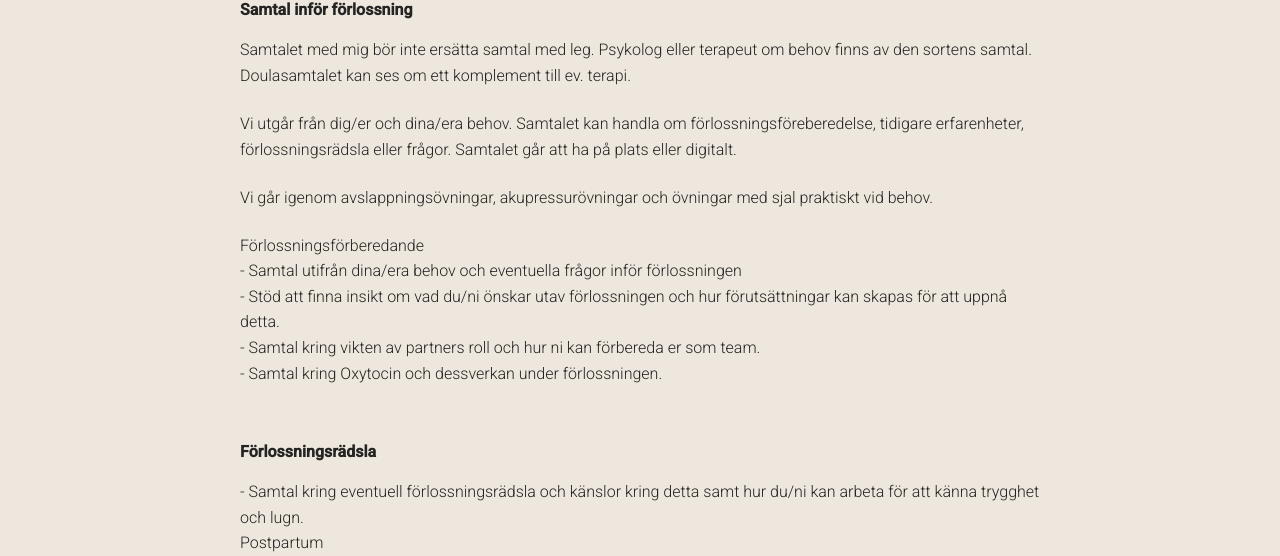
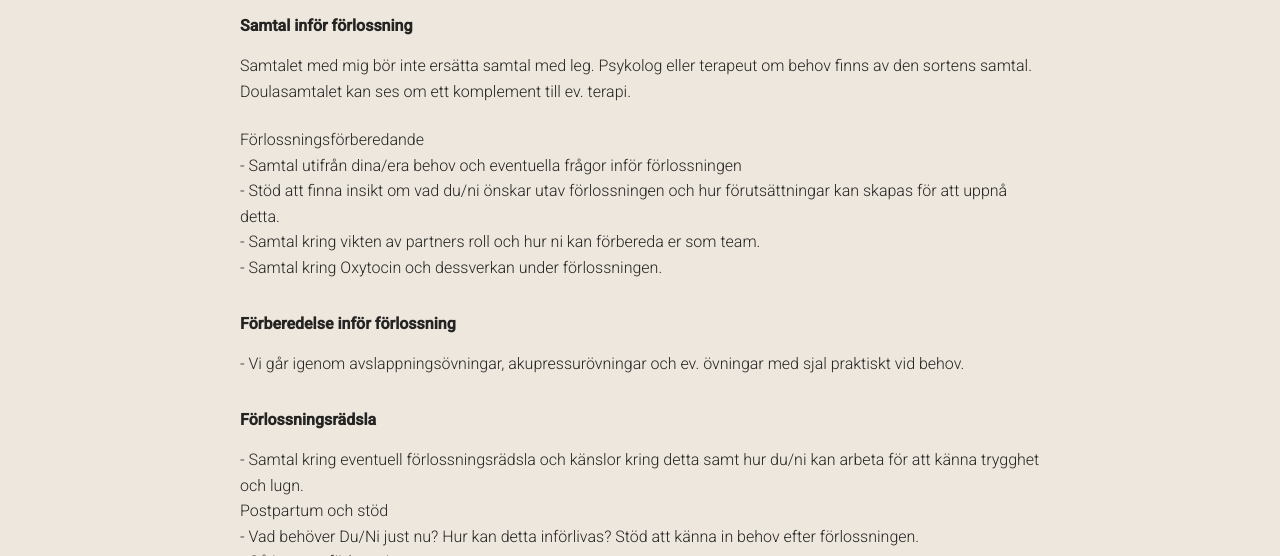
Before and after one commit to enonH/leodoula, a website: page doulapaket.html in a window 1280 px wide. Shown: the part 704-1260 px from the top of the page. Drawn offline with Linux system fonts and the light colour scheme.

Commit message:
more init

```diff
--- a/doulapaket.html
+++ b/doulapaket.html
@@ -24,21 +24,10 @@
         <div class="package flex">
           <div class="package-info">
             <h1>Så här går det till</h1>
-            <div>
             <h4>Samtal inför förlossning</h4>
             <p>Samtalet med mig bör inte ersätta samtal med leg.
               Psykolog eller terapeut om behov finns av den sortens samtal.
               Doulasamtalet kan ses om ett komplement till ev. terapi.
-              </p>
-              <br>
-              <p>
-                Vi utgår från dig/er och dina/era behov. Samtalet kan handla om
-                förlossningsföreberedelse, tidigare erfarenheter, förlossningsrädsla
-                eller frågor. Samtalet går att ha på plats eller digitalt.
-              </p>
-              <br>
-              <p>
-                Vi går igenom avslappningsövningar, akupressurövningar och övningar med sjal praktiskt vid behov.
             </p>
             <br>
             <div>
@@ -59,15 +48,20 @@
               </p>
             </div>
             <div>
-                <br>
+              <h4>Förberedelse inför förlossning</h4>
+              <p>
+                - Vi går igenom avslappningsövningar, akupressurövningar och ev.
+                övningar med sjal praktiskt vid behov.
+              </p>
+            </div>
+            <div>
               <h4>Förlossningsrädsla</h4>
               <p>
                 - Samtal kring eventuell förlossningsrädsla och känslor kring detta samt hur du/ni kan arbeta för att känna trygghet och lugn.
               </p>
             </div>
-            </div>
             <div>
-              <p>Postpartum</p>
+              <p>Postpartum och stöd</p>
               <p>
                 - Vad behöver Du/Ni just nu? Hur kan detta införlivas? Stöd att känna in behov efter förlossningen.
               </p>
--- a/style/page/_package.scss
+++ b/style/page/_package.scss
@@ -1,9 +1,9 @@
 
 .package{
-    margin: 2rem 15rem;
+    margin: 3rem 15rem;
     max-width: 77rem;
     & .package-info{
-
+        margin-bottom: 6rem;
         & h1{
             margin: 2rem 0;
         }
```
Also changed, not shown: kontakt.html (renamed from utbildning.html, +1 -1 lines), images/helpinghands.png, style/style.css, 1 other file. Lines whose indentation alone changed are shown as unchanged.
